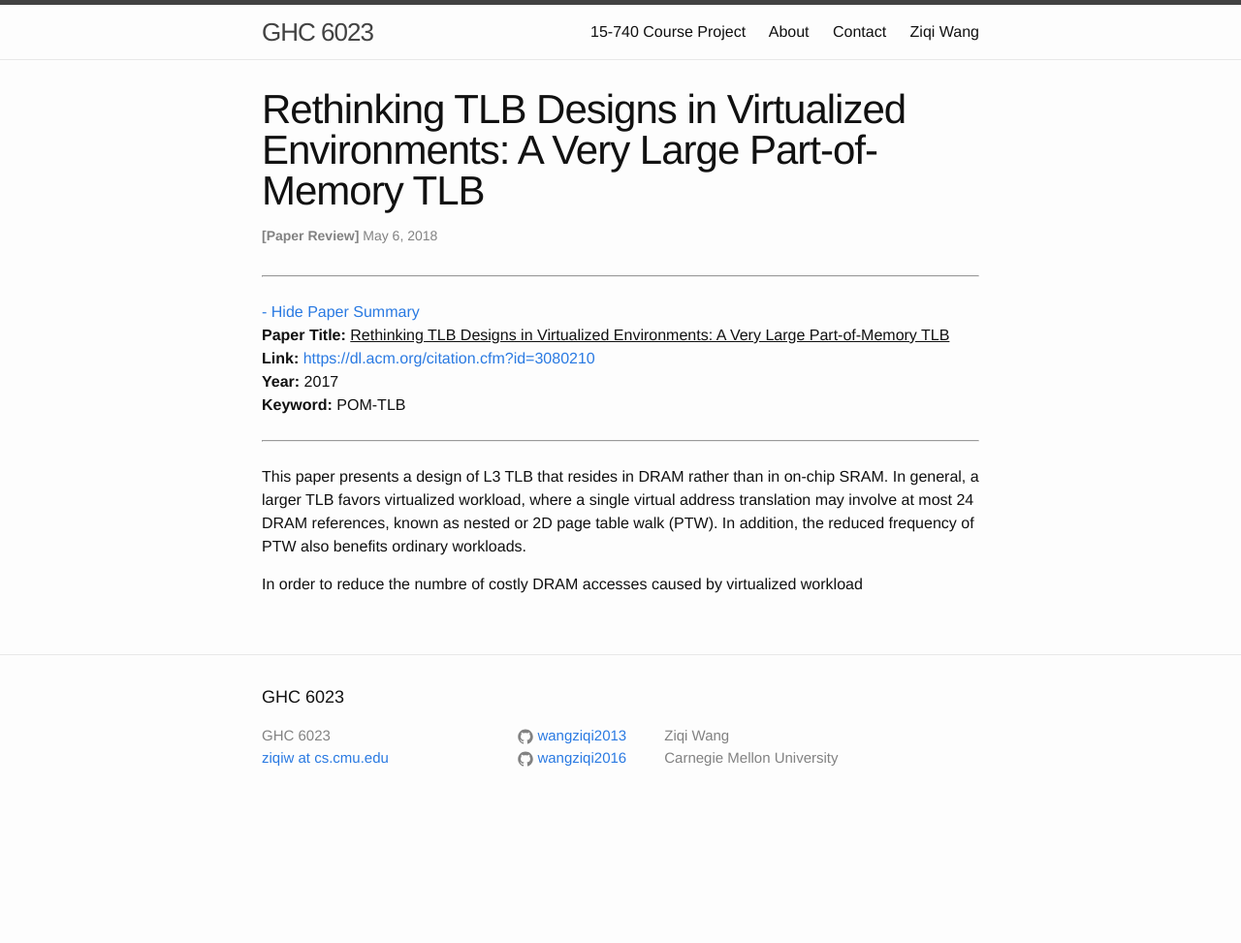
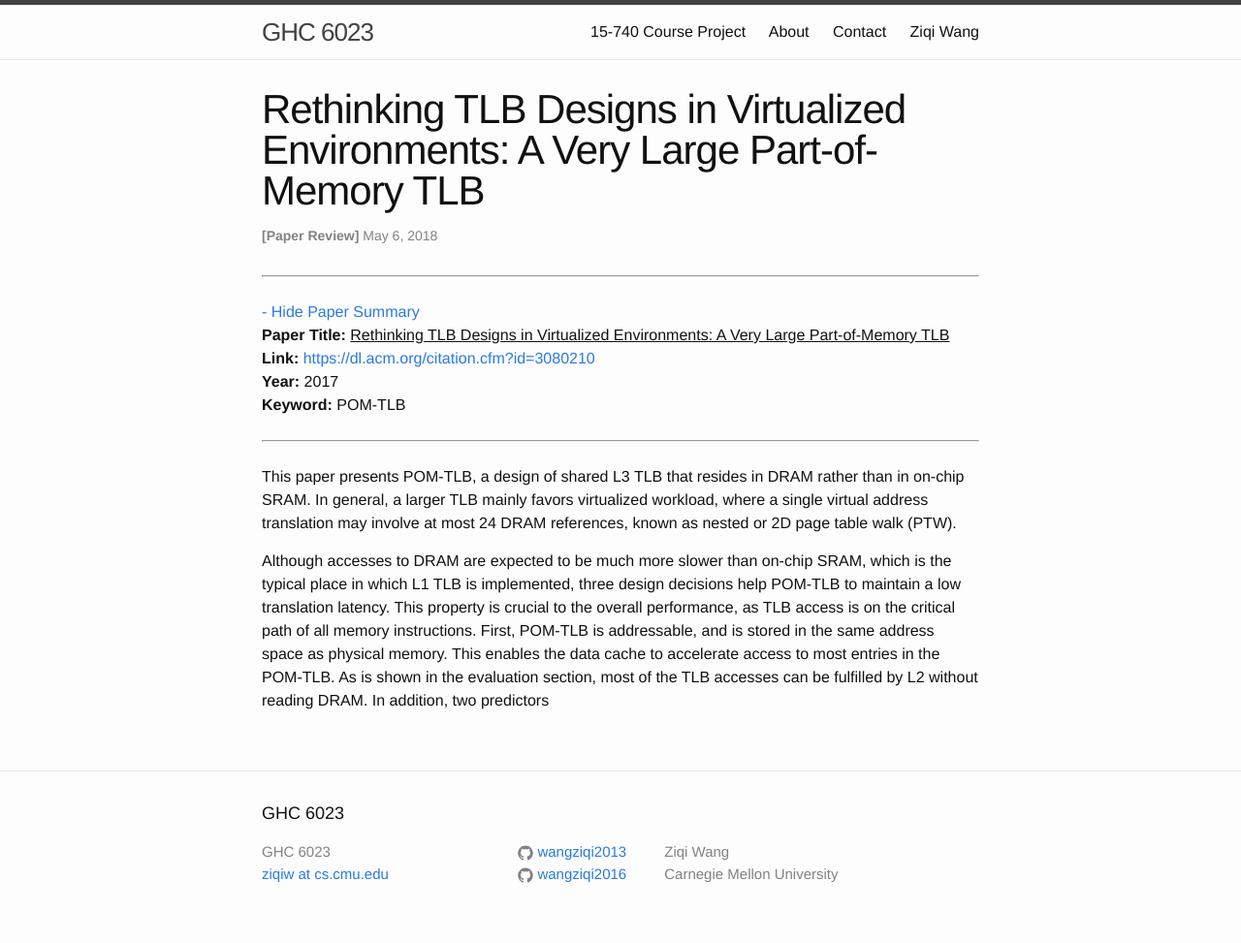
Before and after one commit to wangziqi2013/wangziqi2013.github.io, a Jekyll site: the page built from _posts/2018-05-05-Rethinking-TLB-Designs-in-Virtualized-Env-a-Vary-Large-Part-of-Mem-TLB.markdown, in a window 1280 px wide. Shown: the whole page at 97% size. Built offline with Jekyll 4.4.1, drawn with Linux system fonts in a browser that asks for light colours; before the commit the page ends 900 px from its top, so only the background shows below that.

Commit message:
Working on second paragraph

```diff
--- a/_posts/2018-05-05-Rethinking-TLB-Designs-in-Virtualized-Env-a-Vary-Large-Part-of-Mem-TLB.markdown
+++ b/_posts/2018-05-05-Rethinking-TLB-Designs-in-Virtualized-Env-a-Vary-Large-Part-of-Mem-TLB.markdown
@@ -9,10 +9,14 @@ paper_keyword: POM-TLB
 paper_year: 2017
 ---
 
-This paper presents a design of L3 TLB that resides in DRAM rather than in on-chip SRAM.
-In general, a larger TLB favors virtualized workload, where a single virtual address translation
-may involve at most 24 DRAM references, known as nested or 2D page table walk (PTW). In addition,
-the reduced frequency of PTW also benefits ordinary workloads.
+This paper presents POM-TLB, a design of shared L3 TLB that resides in DRAM rather than in on-chip SRAM.
+In general, a larger TLB mainly favors virtualized workload, where a single virtual address translation
+may involve at most 24 DRAM references, known as nested or 2D page table walk (PTW).
 
-In order to
-reduce the numbre of costly DRAM accesses caused by virtualized workload
+Although accesses to DRAM are expected to be much more slower than on-chip SRAM, which is the typical place
+in which L1 TLB is implemented, three design decisions help POM-TLB
+to maintain a low translation latency. This property is crucial to the overall performance, as TLB access is on
+the critical path of all memory instructions. First, POM-TLB is addressable, and is stored in the same address
+space as physical memory. This enables the data cache to accelerate access to most entries in the POM-TLB. As is
+shown in the evaluation section, most of the TLB accesses can be fulfilled by L2 without reading DRAM.
+In addition, two predictors
```
